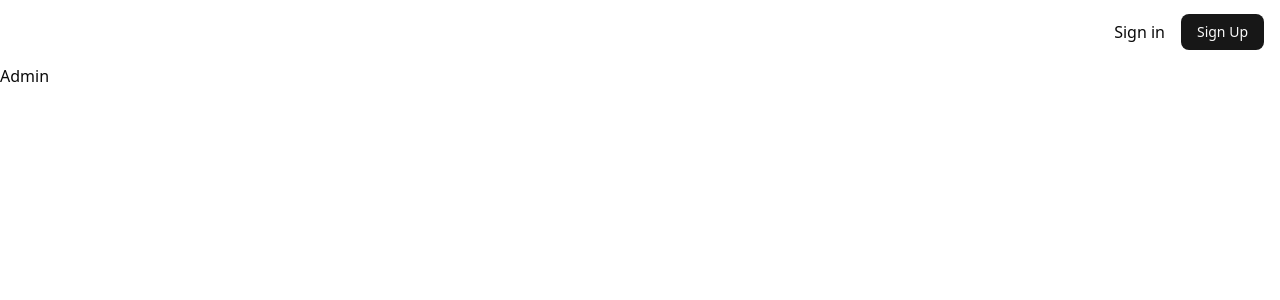
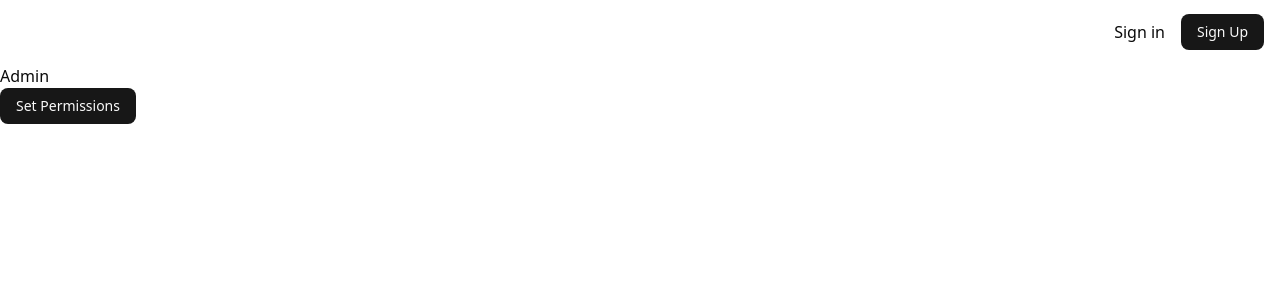
Before and after one commit to Tammam-Al-Bahri/sustain-wear, a Next.js app: page /admin in a window 1280 px wide. Shown: the top 300 px of the page. Built offline with nearby package versions, Linux system fonts and the light colour scheme; no server answers.

Commit message:
feat: enhance admin page with navigation link and button for setting user permissions

```diff
--- a/app/admin/page.tsx
+++ b/app/admin/page.tsx
@@ -1,3 +1,14 @@
-export default function Admin () {
-    return <div>Admin</div>
+"use client"
+import Link from 'next/link'
+import { Button } from '@/components/ui/button'
+export default function Admin() {
+  return (
+    <div>
+      <h1>Admin</h1>
+
+      <Link href="/admin/set-user-role">
+        <Button>  Set Permissions </Button>
+      </Link>
+    </div>
+  )
 }
```
